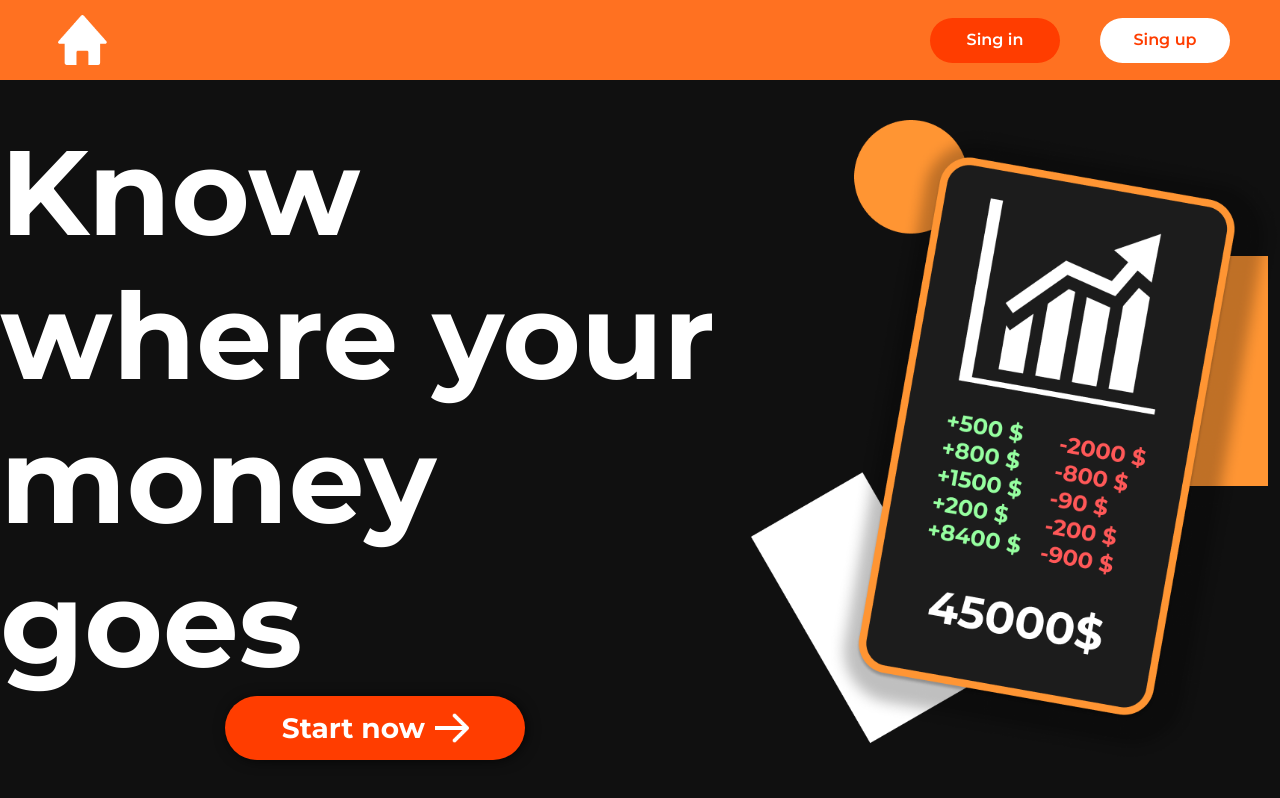
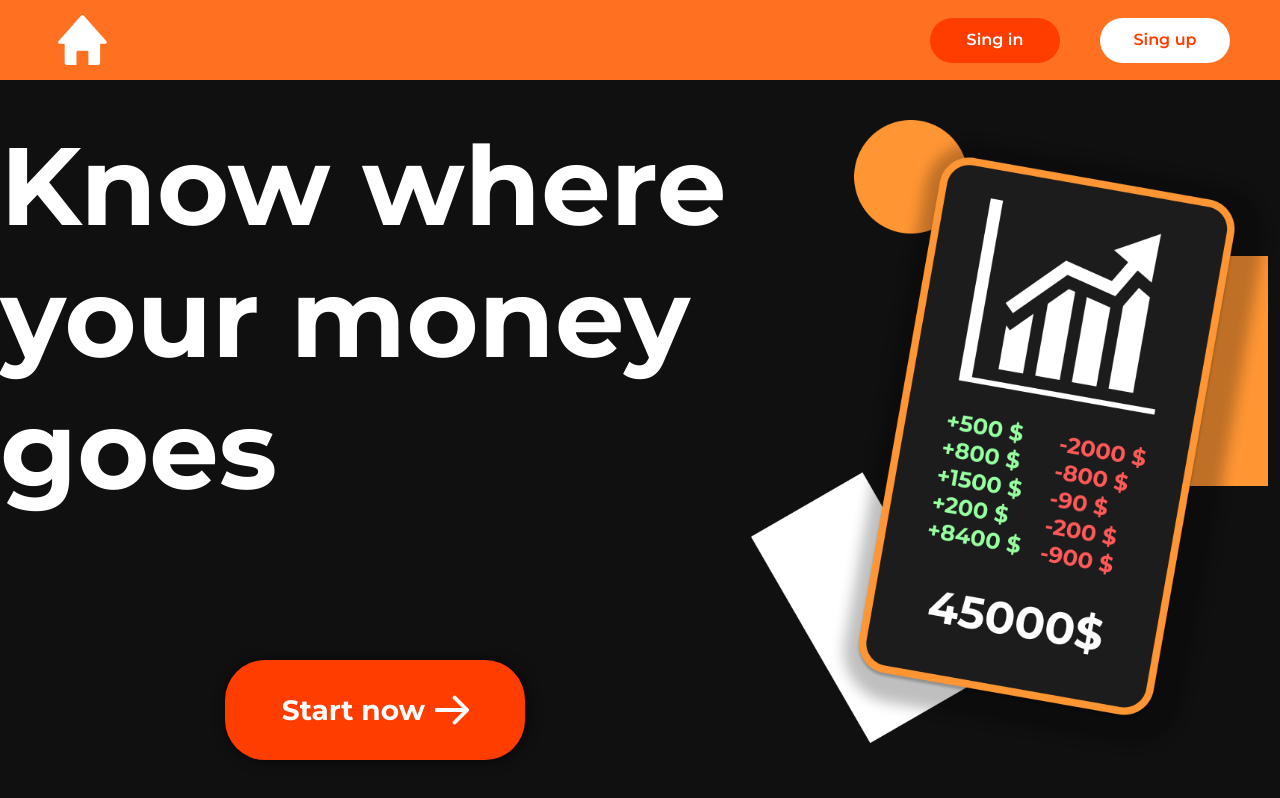
Before and after one commit to N0rvil/moneycon-frontend, a React (Create React App) app: page / in a window 1280 px wide. Built offline with nearby package versions, Linux system fonts and the light colour scheme.

Commit message:
fixing header height bug

```diff
--- a/src/pages/LandingPage/LandingPage.scss
+++ b/src/pages/LandingPage/LandingPage.scss
@@ -22,7 +22,7 @@
     }
 
     &__header {
-        font-size: 12rem;
+        font-size: 11rem;
         line-height: 1.2;
         width: 75rem;
         color: $color-text-primary;
```
